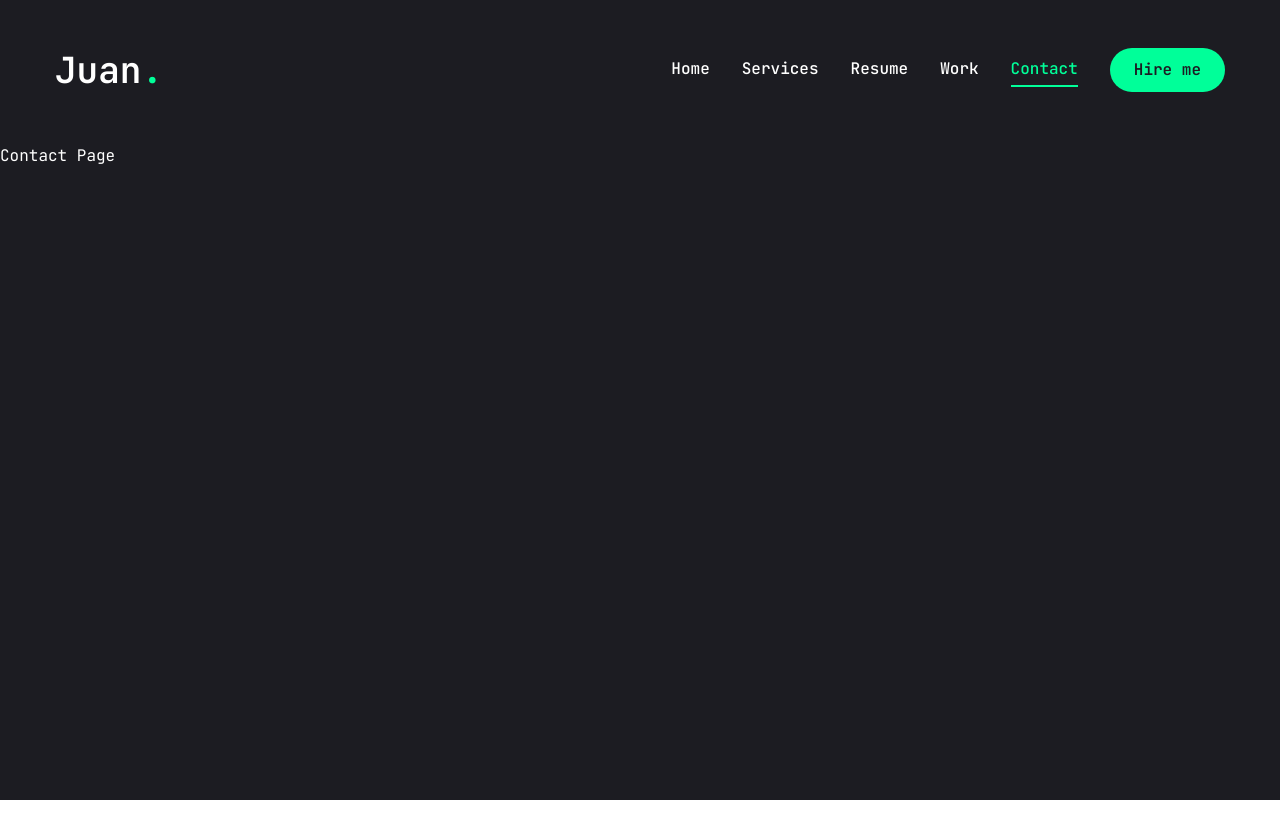
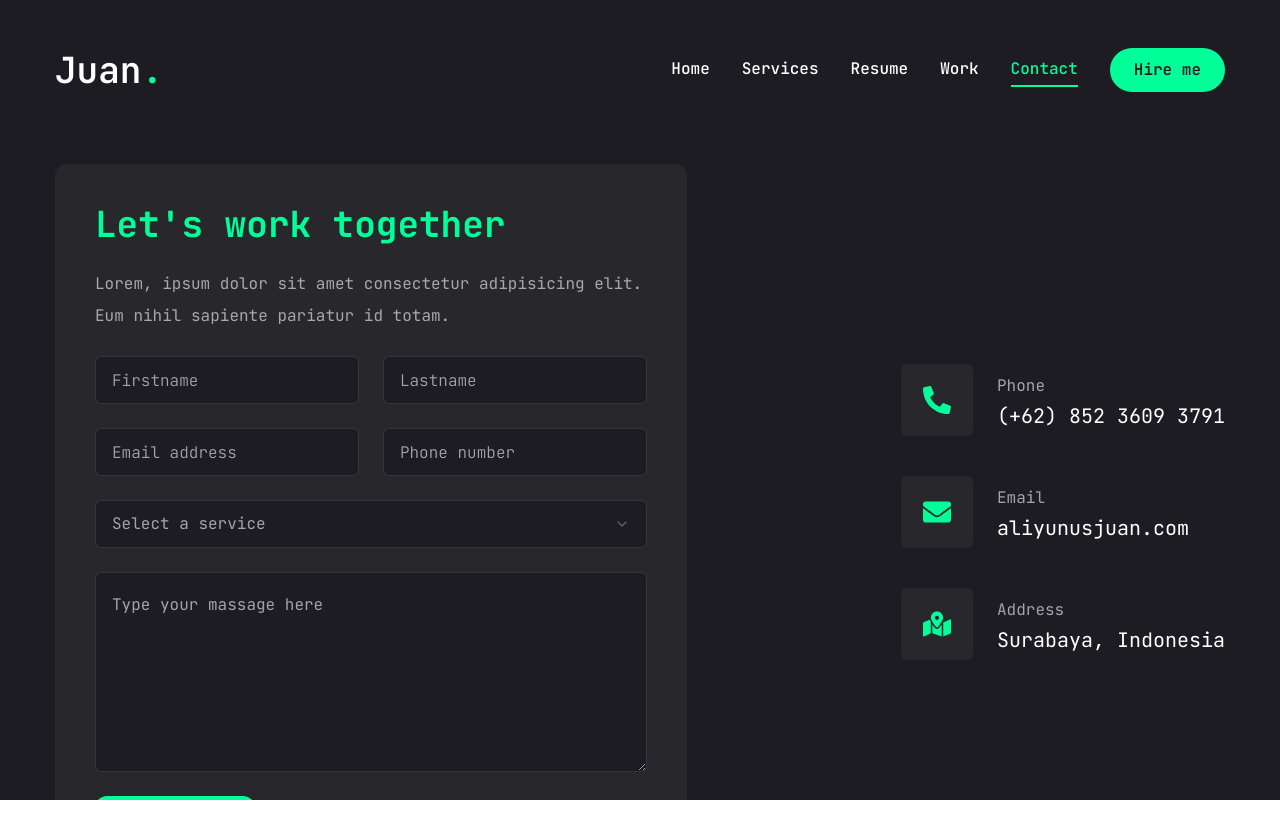
Before and after one commit to juanaliyunus/-interactive-web-profile, a Next.js app: page /contact in a window 1280 px wide. Shown: the top 838 px of the page. Before the commit the page ends 800 px from the top, so only its background shows below. Built offline with nearby package versions, Linux system fonts and the light colour scheme.

Commit message:
completd about page

```diff
--- a/app/contact/page.jsx
+++ b/app/contact/page.jsx
@@ -1,9 +1,121 @@
-import React from 'react'
+"use client";
+
+import { Button } from "@/components/ui/button";
+import { Input } from "@/components/ui/input";
+import { Textarea } from "@/components/ui/textarea";
+
+import {
+  Select,
+  SelectContent,
+  SelectGroup,
+  SelectItem,
+  SelectLabel,
+  SelectTrigger,
+  SelectValue,
+} from "@/components/ui/select";
+
+const info = [
+  {
+    icon: <FaPhoneAlt />,
+    title: "Phone",
+    description: "(+62) 852 3609 3791",
+  },
+  {
+    icon: <FaEnvelope />,
+    title: "Email",
+    description: "aliyunusjuan.com",
+  },
+  {
+    icon: <FaMapMarkedAlt />,
+    title: "Address",
+    description: "Surabaya, Indonesia",
+  },
+];
+
+import { motion } from "framer-motion";
+
+import { FaPhoneAlt, FaEnvelope, FaMapMarkedAlt } from "react-icons/fa";
 
 const Contact = () => {
   return (
-    <div>Contact Page</div>
-  )
-}
+    <motion.div
+      initial={{ opacity: 0 }}
+      animate={{
+        opacity: 1,
+        transition: { delay: 2.4, duration: 0.4, ease: "easeIn" },
+      }}
+      className="py-6"
+    >
+      <div className="container mx-auto">
+        <div className="flex flex-col xl:flex-row gap-[30px]">
+          {/* Form Section */}
+          <div className="xl:w-[54%] order-2 xl:order-none">
+            <form className="flex flex-col gap-6 p-10 bg-[#27272c] rounded-xl">
+              <h3 className="text-4xl font-bold text-accent">
+                Let's work together
+              </h3>
+              <p className="text-white/60">
+                Lorem, ipsum dolor sit amet consectetur adipisicing elit. Eum
+                nihil sapiente pariatur id totam.
+              </p>
 
-export default Contact
+              {/* Input Section */}
+              <div className="grid grid-cols-1 md:grid-cols-2 gap-6">
+                <Input type="firstname" placeholder="Firstname" />
+                <Input type="lastname" placeholder="Lastname" />
+                <Input type="email" placeholder="Email address" />
+                <Input type="phone" placeholder="Phone number" />
+              </div>
+              {/* select */}
+              <Select>
+                <SelectTrigger className="w-full">
+                  <SelectValue placeholder="Select a service" />
+                </SelectTrigger>
+                <SelectContent>
+                  <SelectGroup>
+                    <SelectLabel>Select a service</SelectLabel>
+                    <SelectItem value="est">Web Development</SelectItem>
+                    <SelectItem value="cst">UI/UX Design</SelectItem>
+                    <SelectItem value="mst">Logo Design</SelectItem>
+                    <SelectItem value="a">Null</SelectItem>
+                  </SelectGroup>
+                </SelectContent>
+              </Select>
+              {/* textarea */}
+              <Textarea
+                className="h-[200px]"
+                placeholder="Type your massage here"
+              />
+              {/* button */}
+              <Button size="md" className="max-w-40">
+                Send message
+              </Button>
+            </form>
+          </div>
+
+          {/* Info Section */}
+          <div className="flex-1 flex items-center xl:justify-end order-1 xl:order-none mb-8 xl:mb-0">
+            {/* Additional content goes here */}
+            <ul className="flex flex-col gap-10">
+              {info.map((item, index) => {
+                return (
+                  <li key={index} className="flex items-center gap-6">
+                    <div className="w-[52px] h-[52px] xl:w-[72px] xl:h-[72px] bg-[#27272c] text-accent rounded-md flex items-center justify-center">
+                      <div className="text-[28px]">{item.icon}</div>
+                    </div>
+                    <div className="flex-1">
+                      <p className="text-white/60">{item.title}</p>
+                      <h3 className="text-xl">{item.description}</h3>
+                    </div>
+                  </li>
+                );
+              })}
+            </ul>
+          </div>
+        </div>
+      </div>
+    </motion.div>
+  );
+};
+
+export default Contact;
--- a/app/work/page.jsx
+++ b/app/work/page.jsx
@@ -113,7 +113,7 @@
               <ul className="flex gap-4">
                 {project.stack.map((item, index) => {
                   return (
-                    <li key={index} className="text-xl text-accent" text-accent>
+                    <li key={index} className="text-xl text-accent">
                       {item.name}
                       {/* remove the last coma*/}
                       {index !== project.stack.length - 1 && ","}
--- a/components/Photo.jsx
+++ b/components/Photo.jsx
@@ -27,6 +27,7 @@
             priority
             quality={100}
             fill
+            sizes="(max-width: 768px) 100vw, (max-width: 1200px) 50vw, 33vw"
             alt=""
             className="object-contain"
           />
@@ -44,7 +45,7 @@
             r="250"
             stroke="#00ff99"
             strokeWidth="4"
-            strokwLinecap="round"
+            strokeLinecap="round"
             strokeLinejoin="round"
             initial={{ strokeDasharray: "24 10 0 0" }}
             animate={{
--- a/components/ui/input.jsx
+++ b/components/ui/input.jsx
@@ -1,19 +1,20 @@
-import * as React from "react"
+import * as React from "react";
 
-import { cn } from "@/lib/utils"
+import { cn } from "@/lib/utils";
 
 const Input = React.forwardRef(({ className, type, ...props }, ref) => {
   return (
-    (<input
+    <input
       type={type}
       className={cn(
-        "flex h-10 w-full rounded-md border border-slate-200 bg-white px-3 py-2 text-sm ring-offset-white file:border-0 file:bg-transparent file:text-sm file:font-medium placeholder:text-slate-500 focus-visible:outline-none focus-visible:ring-2 focus-visible:ring-slate-950 focus-visible:ring-offset-2 disabled:cursor-not-allowed disabled:opacity-50 dark:border-slate-800 dark:bg-slate-950 dark:ring-offset-slate-950 dark:placeholder:text-slate-400 dark:focus-visible:ring-slate-300",
+        "flex h-[48px] rounded-md border border-white/10 focus:border-accent font-light bg-primary px-4 py-5 text-base placeholder:text-white/60 outline-none",
         className
       )}
       ref={ref}
-      {...props} />)
+      {...props}
+    />
   );
-})
-Input.displayName = "Input"
+});
+Input.displayName = "Input";
 
-export { Input }
+export { Input };
--- a/components/ui/select.jsx
+++ b/components/ui/select.jsx
@@ -1,94 +1,119 @@
-"use client"
+"use client";
 
-import * as React from "react"
-import * as SelectPrimitive from "@radix-ui/react-select"
-import { Check, ChevronDown, ChevronUp } from "lucide-react"
+import * as React from "react";
+import * as SelectPrimitive from "@radix-ui/react-select";
+import { Check, ChevronDown, ChevronUp } from "lucide-react";
 
-import { cn } from "@/lib/utils"
+import { cn } from "@/lib/utils";
 
-const Select = SelectPrimitive.Root
+const Select = SelectPrimitive.Root;
 
-const SelectGroup = SelectPrimitive.Group
+const SelectGroup = SelectPrimitive.Group;
 
-const SelectValue = SelectPrimitive.Value
+const SelectValue = SelectPrimitive.Value;
 
-const SelectTrigger = React.forwardRef(({ className, children, ...props }, ref) => (
+const SelectTrigger = React.forwardRef(
+  ({ className, children, ...props }, ref) => (
     <SelectPrimitive.Trigger
       ref={ref}
       className={cn(
-      "flex h-10 w-full items-center justify-between rounded-md border border-slate-200 bg-white px-3 py-2 text-sm ring-offset-white placeholder:text-slate-500 focus:outline-none focus:ring-2 focus:ring-slate-950 focus:ring-offset-2 disabled:cursor-not-allowed disabled:opacity-50 [&>span]:line-clamp-1 dark:border-slate-800 dark:bg-slate-950 dark:ring-offset-slate-950 dark:placeholder:text-slate-400 dark:focus:ring-slate-300",
+        "flex h-[48px] w-full items-center justify-between rounded-md border border-white/10 bg-primary px-4 py-5 text-base text-white/60  placeholder:text-white/10 focus:border-accent outline-none",
         className
       )}
-    {...props}>
+      {...props}
+    >
       {children}
       <SelectPrimitive.Icon asChild>
         <ChevronDown className="h-4 w-4 opacity-50" />
       </SelectPrimitive.Icon>
     </SelectPrimitive.Trigger>
-))
-SelectTrigger.displayName = SelectPrimitive.Trigger.displayName
+  )
+);
+SelectTrigger.displayName = SelectPrimitive.Trigger.displayName;
 
-const SelectScrollUpButton = React.forwardRef(({ className, ...props }, ref) => (
+const SelectScrollUpButton = React.forwardRef(
+  ({ className, ...props }, ref) => (
     <SelectPrimitive.ScrollUpButton
       ref={ref}
-    className={cn("flex cursor-default items-center justify-center py-1", className)}
-    {...props}>
+      className={cn(
+        "flex cursor-default items-center justify-center py-1",
+        className
+      )}
+      {...props}
+    >
       <ChevronUp className="h-4 w-4" />
     </SelectPrimitive.ScrollUpButton>
-))
-SelectScrollUpButton.displayName = SelectPrimitive.ScrollUpButton.displayName
+  )
+);
+SelectScrollUpButton.displayName = SelectPrimitive.ScrollUpButton.displayName;
 
-const SelectScrollDownButton = React.forwardRef(({ className, ...props }, ref) => (
+const SelectScrollDownButton = React.forwardRef(
+  ({ className, ...props }, ref) => (
     <SelectPrimitive.ScrollDownButton
       ref={ref}
-    className={cn("flex cursor-default items-center justify-center py-1", className)}
-    {...props}>
+      className={cn(
+        "flex cursor-default items-center justify-center py-1",
+        className
+      )}
+      {...props}
+    >
       <ChevronDown className="h-4 w-4" />
     </SelectPrimitive.ScrollDownButton>
-))
+  )
+);
 SelectScrollDownButton.displayName =
-  SelectPrimitive.ScrollDownButton.displayName
+  SelectPrimitive.ScrollDownButton.displayName;
 
-const SelectContent = React.forwardRef(({ className, children, position = "popper", ...props }, ref) => (
+const SelectContent = React.forwardRef(
+  ({ className, children, position = "popper", ...props }, ref) => (
     <SelectPrimitive.Portal>
       <SelectPrimitive.Content
         ref={ref}
         className={cn(
-        "relative z-50 max-h-96 min-w-[8rem] overflow-hidden rounded-md border border-slate-200 bg-white text-slate-950 shadow-md data-[state=open]:animate-in data-[state=closed]:animate-out data-[state=closed]:fade-out-0 data-[state=open]:fade-in-0 data-[state=closed]:zoom-out-95 data-[state=open]:zoom-in-95 data-[side=bottom]:slide-in-from-top-2 data-[side=left]:slide-in-from-right-2 data-[side=right]:slide-in-from-left-2 data-[side=top]:slide-in-from-bottom-2 dark:border-slate-800 dark:bg-slate-950 dark:text-slate-50",
+          "relative z-50 max-h-96 min-w-[8rem] overflow-hidden rounded-md border border-white/10 bg-primary text-white shadow-md data-[state=open]:animate-in data-[state=closed]:animate-out data-[state=closed]:fade-out-0 data-[state=open]:fade-in-0 data-[state=closed]:zoom-out-95 data-[state=open]:zoom-in-95 data-[side=bottom]:slide-in-from-top-2 data-[side=left]:slide-in-from-right-2 data-[side=right]:slide-in-from-left-2 data-[side=top]:slide-in-from-bottom-2 dark:border-slate-800 dark:bg-slate-950 dark:text-slate-50",
           position === "popper" &&
             "data-[side=bottom]:translate-y-1 data-[side=left]:-translate-x-1 data-[side=right]:translate-x-1 data-[side=top]:-translate-y-1",
           className
         )}
         position={position}
-      {...props}>
+        {...props}
+      >
         <SelectScrollUpButton />
         <SelectPrimitive.Viewport
-        className={cn("p-1", position === "popper" &&
-          "h-[var(--radix-select-trigger-height)] w-full min-w-[var(--radix-select-trigger-width)]")}>
+          className={cn(
+            "p-1",
+            position === "popper" &&
+              "h-[var(--radix-select-trigger-height)] w-full min-w-[var(--radix-select-trigger-width)]"
+          )}
+        >
           {children}
         </SelectPrimitive.Viewport>
         <SelectScrollDownButton />
       </SelectPrimitive.Content>
     </SelectPrimitive.Portal>
-))
-SelectContent.displayName = SelectPrimitive.Content.displayName
+  )
+);
+SelectContent.displayName = SelectPrimitive.Content.displayName;
 
 const SelectLabel = React.forwardRef(({ className, ...props }, ref) => (
   <SelectPrimitive.Label
     ref={ref}
     className={cn("py-1.5 pl-8 pr-2 text-sm font-semibold", className)}
-    {...props} />
-))
-SelectLabel.displayName = SelectPrimitive.Label.displayName
+    {...props}
+  />
+));
+SelectLabel.displayName = SelectPrimitive.Label.displayName;
 
-const SelectItem = React.forwardRef(({ className, children, ...props }, ref) => (
+const SelectItem = React.forwardRef(
+  ({ className, children, ...props }, ref) => (
     <SelectPrimitive.Item
       ref={ref}
       className={cn(
-      "relative flex w-full cursor-default select-none items-center rounded-sm py-1.5 pl-8 pr-2 text-sm outline-none focus:bg-slate-100 focus:text-slate-900 data-[disabled]:pointer-events-none data-[disabled]:opacity-50 dark:focus:bg-slate-800 dark:focus:text-slate-50",
+        "relative flex w-full cursor-default select-none items-center rounded-sm py-1.5 pl-8 pr-2 text-sm outline-none focus:bg-accent focus:text-primary data-[disabled]:pointer-events-none data-[disabled]:opacity-50 dark:focus:bg-slate-800 dark:focus:text-slate-50",
         className
       )}
-    {...props}>
+      {...props}
+    >
       <span className="absolute left-2 flex h-3.5 w-3.5 items-center justify-center">
         <SelectPrimitive.ItemIndicator>
           <Check className="h-4 w-4" />
@@ -97,16 +122,18 @@
 
       <SelectPrimitive.ItemText>{children}</SelectPrimitive.ItemText>
     </SelectPrimitive.Item>
-))
-SelectItem.displayName = SelectPrimitive.Item.displayName
+  )
+);
+SelectItem.displayName = SelectPrimitive.Item.displayName;
 
 const SelectSeparator = React.forwardRef(({ className, ...props }, ref) => (
   <SelectPrimitive.Separator
     ref={ref}
     className={cn("-mx-1 my-1 h-px bg-slate-100 dark:bg-slate-800", className)}
-    {...props} />
-))
-SelectSeparator.displayName = SelectPrimitive.Separator.displayName
+    {...props}
+  />
+));
+SelectSeparator.displayName = SelectPrimitive.Separator.displayName;
 
 export {
   Select,
@@ -119,4 +146,4 @@
   SelectSeparator,
   SelectScrollUpButton,
   SelectScrollDownButton,
-}
+};
--- a/components/ui/textarea.jsx
+++ b/components/ui/textarea.jsx
@@ -1,18 +1,19 @@
-import * as React from "react"
+import * as React from "react";
 
-import { cn } from "@/lib/utils"
+import { cn } from "@/lib/utils";
 
 const Textarea = React.forwardRef(({ className, ...props }, ref) => {
   return (
-    (<textarea
+    <textarea
       className={cn(
-        "flex min-h-[80px] w-full rounded-md border border-slate-200 bg-white px-3 py-2 text-sm ring-offset-white placeholder:text-slate-500 focus-visible:outline-none focus-visible:ring-2 focus-visible:ring-slate-950 focus-visible:ring-offset-2 disabled:cursor-not-allowed disabled:opacity-50 dark:border-slate-800 dark:bg-slate-950 dark:ring-offset-slate-950 dark:placeholder:text-slate-400 dark:focus-visible:ring-slate-300",
+        "flex min-h-[80px] w-full rounded-md border border-white/10 bg-primary px-4 py-5 text-base placeholder:text-white/60 focus-visible:outline-none focus-visible:ring-1 focus-visible:ring-accent focus-visible:ring-offset-0 disabled:cursor-not-allowed disabled:opacity-50",
         className
       )}
       ref={ref}
-      {...props} />)
+      {...props}
+    />
   );
-})
-Textarea.displayName = "Textarea"
+});
+Textarea.displayName = "Textarea";
 
-export { Textarea }
+export { Textarea };
```
Lines whose indentation alone changed are shown as unchanged.
